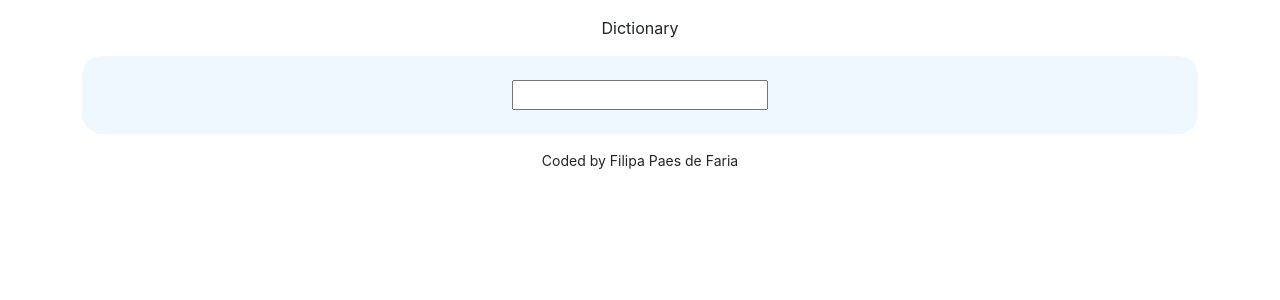
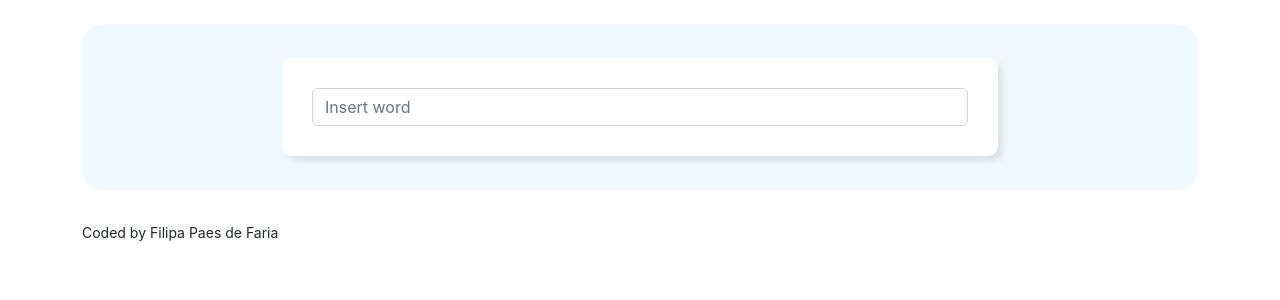
Before and after one commit to filipa-pf/dictionary-project, a React (Create React App) app: page / in a window 1280 px wide. Shown: the top 300 px of the page. Built offline with nearby package versions, Linux system fonts and the light colour scheme; no server answers.

Commit message:
styled application

```diff
--- a/src/App.js
+++ b/src/App.js
@@ -7,12 +7,12 @@ function App() {
     <div className="App">
       <div className='container'>
         <header className="App-header">
-          <p className='text-center my-3'>Dictionary</p>
+
         </header>
         <main>
-          <Dictionary />
+          <Dictionary defaultKeyword="poetry"/>
         </main>
-        <footer className='small text-center py-3'>Coded by Filipa Paes de Faria</footer>
+        <footer className='small text-start py-2'>Coded by Filipa Paes de Faria</footer>
       </div>
     </div>
   );
--- a/src/Dictionary.css
+++ b/src/Dictionary.css
@@ -2,3 +2,11 @@
     background-color: aliceblue;
     border-radius: 20px;
 }
+
+.Dictionary section{
+    background-color: white;
+    margin: 10px;
+    padding: 30px;
+    border-radius: 10px;
+    box-shadow: 5px 5px 5px rgba(141, 141, 141, 0.2);
+}
--- a/src/Dictionary.js
+++ b/src/Dictionary.js
@@ -1,37 +1,59 @@
 import React, { useState } from "react";
 import axios from "axios";
-import Results from "./Results"
-import "./Dictionary.css"
+import Results from "./Results";
+import "./Dictionary.css";
 
-export default function Dicionary() {
-    let [keyword, setKeyword] = useState("");
+export default function Dicionary(props) {
+  let [keyword, setKeyword] = useState(props.defaultKeyword);
   let [results, setResults] = useState(null);
-
+  let [loaded, setLoaded] = useState(false);
 
   function handleResponse(response) {
     setResults(response.data[0]);
   }
 
-    function search(event) {
-        event.preventDefault();
-
+  function search() {
     // documentation https://dictionaryapi.dev/
     let apiUrl = `https://api.dictionaryapi.dev/api/v2/entries/en/${keyword}`;
-        axios.get(apiUrl).then(handleResponse)
+    axios.get(apiUrl).then(handleResponse);
   }
 
+  function handleSubmit(event) {
+    event.preventDefault();
+    search();
+  }
   function handleKeywordChange(event) {
     setKeyword(event.target.value);
   }
 
-    return <div className="Dictionary">
+  function load(){
+    setLoaded(true);
+    search();
+  }
+
+  if (loaded) {
+    return (
+        <div className="Dictionary my-4">
           <div className="row d-flex justify-content-center py-4">
             <div className="col-8">
-                <form onSubmit={search} >
-                    <input type="search" onChange={handleKeywordChange} className="d-block mx-auto"/>
+              <section>
+                <form onSubmit={handleSubmit}>
+                  <input
+                    type="search"
+                    placeholder="Insert word"
+                    onChange={handleKeywordChange}
+                    className="d-block mx-auto form-control"
+                  />
                 </form>
-                <Results results={results}/>
+              </section>
+              <Results results={results} />
             </div>
           </div>
         </div>
+      );
+  } else {
+    load();
+    return "Loading";
   }
+
+}
--- a/src/Meaning.js
+++ b/src/Meaning.js
@@ -11,7 +11,7 @@ export default function Meaning(props) {
           <div key={index} className="mb-0">
             <strong className="mb-0">- </strong> {definition.definition}
             <br/>
-            <em className="small ps-3 mt-0">{definition.example}</em>
+            <em className="small px-3 text-secondary">{definition.example}</em>
             <Synonyms synonyms={definition.synonyms} />
           </div>
         );
--- a/src/Phonetic.js
+++ b/src/Phonetic.js
@@ -3,11 +3,10 @@ import { FaAssistiveListeningSystems } from "react-icons/fa";
 
 export default function Phonetic(props){
     return (
-        <div className="Phonetic">
+        <div className="Phonetic py-2">
             <a href={props.phonetic.audio} target="_blank" rel="noreferrer">
-                <FaAssistiveListeningSystems />
+                <FaAssistiveListeningSystems/>
             </a>
-            <br />
-            {props.phonetic.text}
+          <span> {props.phonetic.text}</span>
         </div>
     )}
--- a/src/Results.js
+++ b/src/Results.js
@@ -6,7 +6,8 @@ export default function Result(props) {
     if (props.results) {
         return (
             <div className="Results">
-                <h2 className="text-center display-5 py-3">{props.results.word}</h2>
+                <section>
+                <h2 className="text-start display-5 py-3 fw-bold">{props.results.word}</h2>
                 {props.results.phonetics.map(function(phonetic, index){
                     return (
                         <div key={index}>
@@ -14,9 +15,12 @@ export default function Result(props) {
                         </div>
                     )
                 })}
+                </section>
                 {props.results.meanings.map(function (meaning, index) {
                    return <div key={index}>
+                    <section>
                     <Meaning meaning={meaning}/>
+                    </section>
                    </div>
                 })}
             </div>
--- a/src/Synonyms.js
+++ b/src/Synonyms.js
@@ -5,7 +5,7 @@ export default function Synonyms(props) {
     return (
       <ul className="Synonyms">
         {props.synonyms.map(function (synonym, index) {
-          return <li key={index}>{synonym}</li>;
+          return <li key={index} className="d-inline px-2"> {synonym} </li>;
         })}
       </ul>
     );
```
Lines whose indentation alone changed are shown as unchanged.
